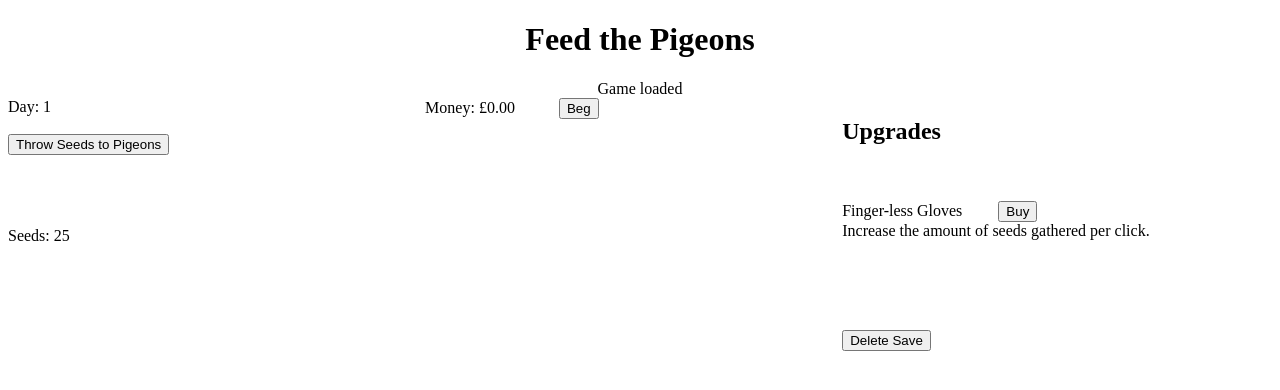
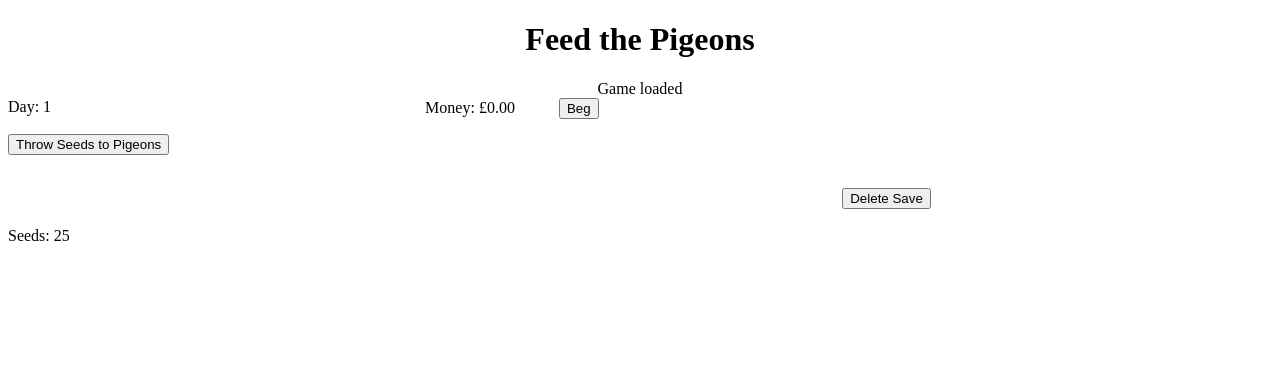
Before and after one commit to HoboZeke/hobozeke.github.io, a Jekyll site: the page incremental/index.html, which Jekyll copies as it is, in a window 1280 px wide. Shown: the top 390 px of the page. Built offline with Jekyll 4.4.1, drawn with Linux system fonts in a browser that asks for light colours.

Commit message:
Update index.html

```diff
--- a/incremental/index.html
+++ b/incremental/index.html
@@ -66,7 +66,7 @@
 
 <div id="column3">
     <body>
-    <div id="upgrades">
+    <div id="upgrades"style="display:none;">
         <h2>Upgrades</h2>
         </br></br>
         Finger-less Gloves &nbsp; &nbsp; &nbsp; &nbsp;
```
